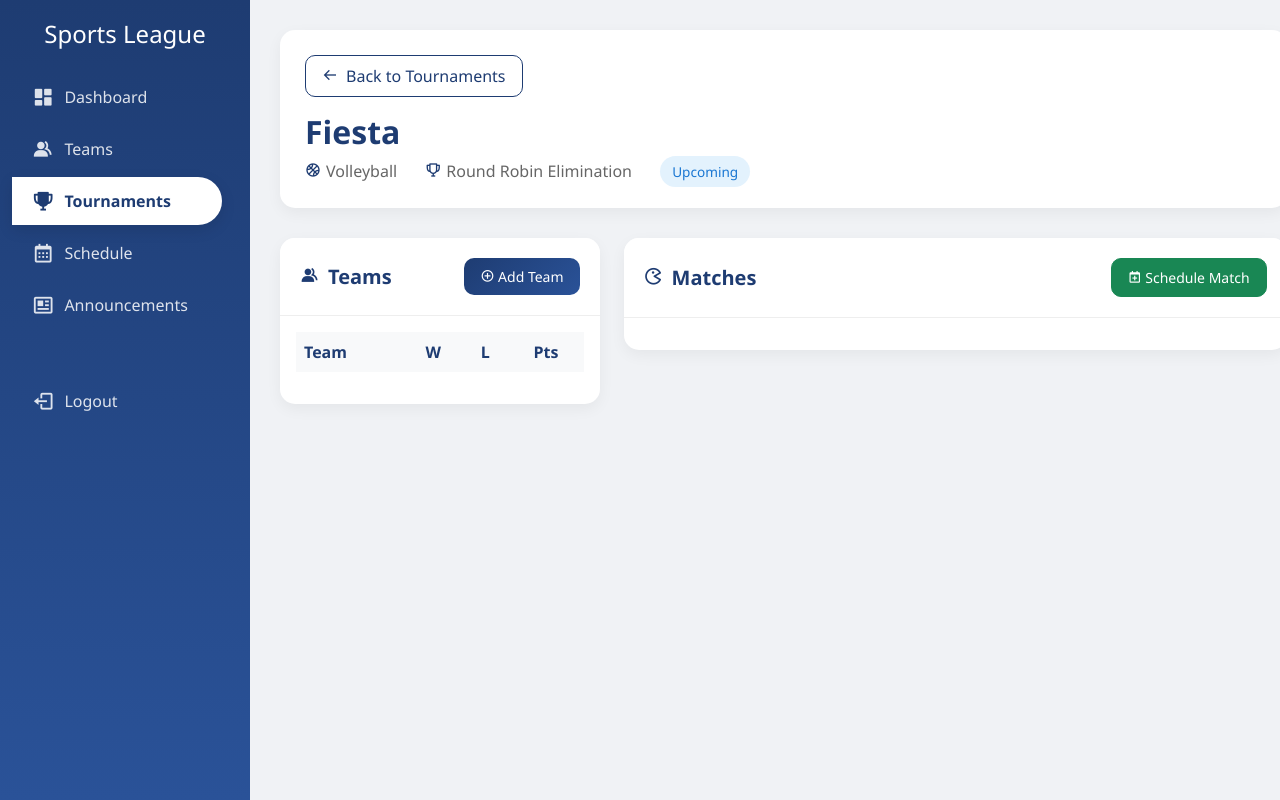
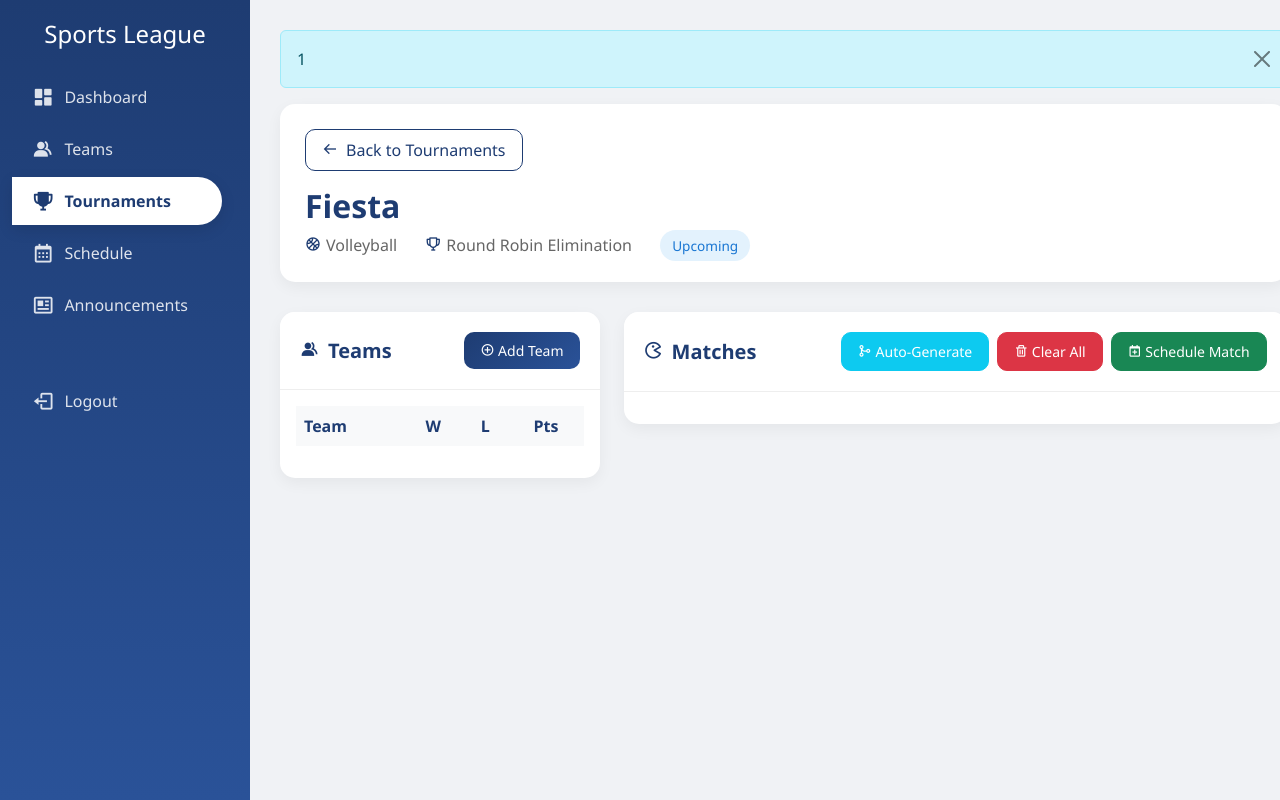
Before and after one commit to ggemryD/Local-Sports-Leauge-System, a PHP site: page /tournament_details.php?id=3 in a window 1280 px wide. Run offline with PHP 8.4, Linux system fonts and the light colour scheme; a user stored in the database is signed in; data comes from the database, SQL or seed files in the repository; lists and menus that the app fills with data are empty.

Commit message:
feat: implement automated bracket generation and match management

```diff
--- a/tournament_details.php
+++ b/tournament_details.php
@@ -96,6 +96,83 @@ if($_SERVER["REQUEST_METHOD"] == "POST" && isset($_POST["update_match"])){
                                    WHERE tournament_id = $tournament_id AND team_id = $loser_id");
             }
         }
+    }
+}
+
+// Generate Bracket
+if($_SERVER["REQUEST_METHOD"] == "POST" && isset($_POST["generate_bracket"])){
+    // Get all teams in tournament
+    $teams = [];
+    $teams_sql = "SELECT team_id FROM tournament_teams WHERE tournament_id = ?";
+    if($teams_stmt = mysqli_prepare($conn, $teams_sql)){
+        mysqli_stmt_bind_param($teams_stmt, "i", $tournament_id);
+        mysqli_stmt_execute($teams_stmt);
+        $teams_result = mysqli_stmt_get_result($teams_stmt);
+        while($row = mysqli_fetch_assoc($teams_result)){
+            $teams[] = $row['team_id'];
+        }
+    }
+
+    if(count($teams) < 2){
+        $_SESSION["error"] = "At least 2 teams are required to generate a bracket.";
+    } else {
+        // Clear existing matches first? Or just add new ones?
+        // Let's just add new ones for now, but usually users want a fresh start.
+
+        $match_date = date('Y-m-d H:i:s', strtotime('+1 day'));
+
+        if($elimination_type == 'round_robin'){
+            // Round Robin: Everyone plays everyone
+            for($i = 0; $i < count($teams); $i++){
+                for($j = $i + 1; $j < count($teams); $j++){
+                    $insert_match = "INSERT INTO matches (tournament_id, team1_id, team2_id, match_date) VALUES (?, ?, ?, ?)";
+                    if($stmt = mysqli_prepare($conn, $insert_match)){
+                        mysqli_stmt_bind_param($stmt, "iiis", $tournament_id, $teams[$i], $teams[$j], $match_date);
+                        mysqli_stmt_execute($stmt);
+                        $match_date = date('Y-m-d H:i:s', strtotime($match_date . ' + 2 hours'));
+                    }
+                }
+            }
+            $_SESSION["success"] = "Round Robin bracket generated successfully!";
+        } else {
+            // Single or Double Elimination (First Round)
+            shuffle($teams);
+            for($i = 0; $i < count($teams) - 1; $i += 2){
+                $insert_match = "INSERT INTO matches (tournament_id, team1_id, team2_id, match_date) VALUES (?, ?, ?, ?)";
+                if($stmt = mysqli_prepare($conn, $insert_match)){
+                    mysqli_stmt_bind_param($stmt, "iiis", $tournament_id, $teams[$i], $teams[$i+1], $match_date);
+                    mysqli_stmt_execute($stmt);
+                    $match_date = date('Y-m-d H:i:s', strtotime($match_date . ' + 2 hours'));
+                }
+            }
+            if(count($teams) % 2 != 0){
+                $_SESSION["info"] = "Bracket generated. One team received a bye as there was an odd number of teams.";
+            } else {
+                $_SESSION["success"] = "First round bracket generated successfully!";
+            }
+        }
+
+        // Update tournament status to ongoing
+        mysqli_query($conn, "UPDATE tournaments SET status = 'ongoing' WHERE id = $tournament_id AND status = 'upcoming'");
+
+        header("location: tournament_details.php?id=" . $tournament_id);
+        exit;
+    }
+}
+
+// Clear Matches
+if($_SERVER["REQUEST_METHOD"] == "POST" && isset($_POST["clear_matches"])){
+    $clear_sql = "DELETE FROM matches WHERE tournament_id = ?";
+    if($clear_stmt = mysqli_prepare($conn, $clear_sql)){
+        mysqli_stmt_bind_param($clear_stmt, "i", $tournament_id);
+        mysqli_stmt_execute($clear_stmt);
+
+        // Reset team records
+        mysqli_query($conn, "UPDATE tournament_teams SET wins = 0, losses = 0, points = 0 WHERE tournament_id = $tournament_id");
+
+        $_SESSION["success"] = "All matches cleared and standings reset.";
+        header("location: tournament_details.php?id=" . $tournament_id);
+        exit;
     }
 }
 ?>
@@ -312,6 +389,27 @@ if($_SERVER["REQUEST_METHOD"] == "POST" && isset($_POST["update_match"])){
 
             <!-- Main Content -->
             <div class="col-md-10 main-content">
+                <?php if(isset($_SESSION["success"])): ?>
+                    <div class="alert alert-success alert-dismissible fade show" role="alert">
+                        <?php echo $_SESSION["success"]; unset($_SESSION["success"]); ?>
+                        <button type="button" class="btn-close" data-bs-dismiss="alert"></button>
+                    </div>
+                <?php endif; ?>
+
+                <?php if(isset($_SESSION["error"])): ?>
+                    <div class="alert alert-danger alert-dismissible fade show" role="alert">
+                        <?php echo $_SESSION["error"]; unset($_SESSION["error"]); ?>
+                        <button type="button" class="btn-close" data-bs-dismiss="alert"></button>
+                    </div>
+                <?php endif; ?>
+
+                <?php if(isset($_SESSION["info"])): ?>
+                    <div class="alert alert-info alert-dismissible fade show" role="alert">
+                        <?php echo $_SESSION["info"]; unset($_SESSION["info"]); ?>
+                        <button type="button" class="btn-close" data-bs-dismiss="alert"></button>
+                    </div>
+                <?php endif; ?>
+
                 <!-- Tournament Header -->
                 <div class="tournament-header">
                     <div class="d-flex justify-content-between align-items-center">
@@ -383,9 +481,21 @@ if($_SERVER["REQUEST_METHOD"] == "POST" && isset($_POST["update_match"])){
                         <div class="card">
                             <div class="card-header d-flex justify-content-between align-items-center">
                                 <h5 class="mb-0"><i class='bx bx-game me-2'></i>Matches</h5>
-                                <button type="button" class="btn btn-success btn-sm" data-bs-toggle="modal" data-bs-target="#scheduleMatchModal">
-                                    <i class='bx bx-calendar-plus'></i> Schedule Match
-                                </button>
+                                <div class="d-flex gap-2">
+                                    <form method="post" onsubmit="return confirm('This will generate matches based on the current teams. Continue?');">
+                                        <button type="submit" name="generate_bracket" class="btn btn-info btn-sm text-white">
+                                            <i class='bx bx-git-merge'></i> Auto-Generate
+                                        </button>
+                                    </form>
+                                    <form method="post" onsubmit="return confirm('Are you sure you want to clear all matches and reset standings?');">
+                                        <button type="submit" name="clear_matches" class="btn btn-danger btn-sm">
+                                            <i class='bx bx-trash'></i> Clear All
+                                        </button>
+                                    </form>
+                                    <button type="button" class="btn btn-success btn-sm" data-bs-toggle="modal" data-bs-target="#scheduleMatchModal">
+                                        <i class='bx bx-calendar-plus'></i> Schedule Match
+                                    </button>
+                                </div>
                             </div>
                             <div class="card-body">
                                 <?php
```
